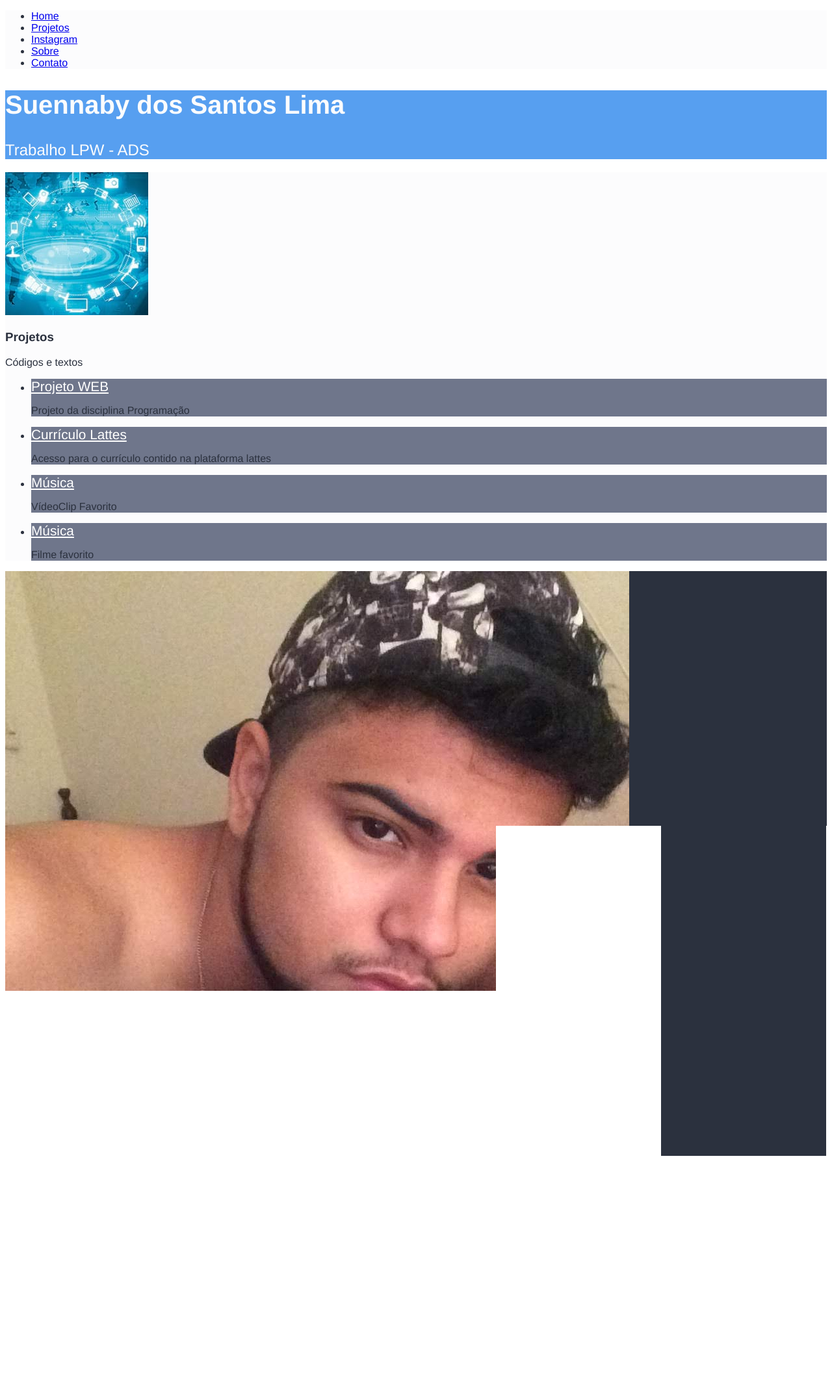
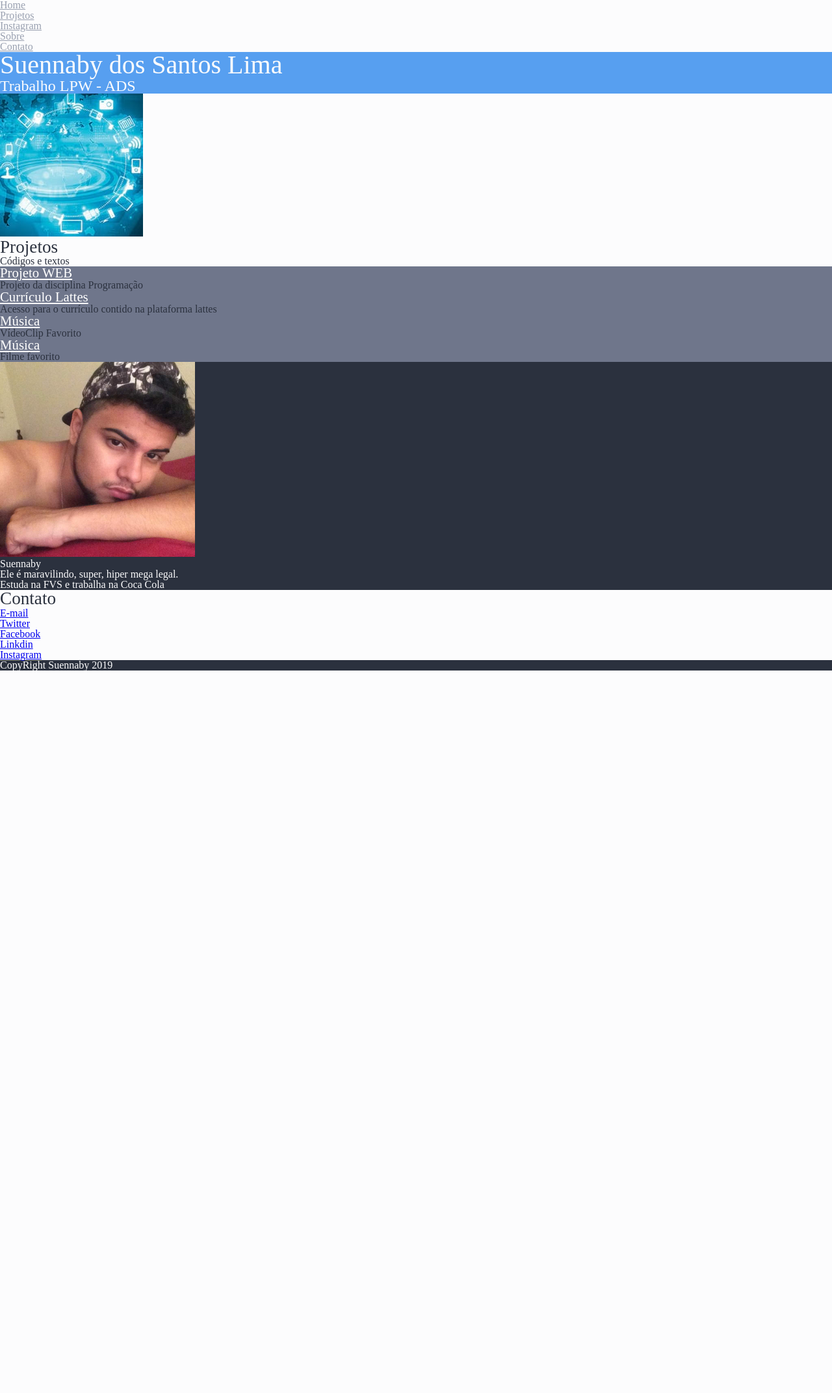
Before and after one commit to apico101010/AulasProgramacaoWeb, a PHP site: page / in a window 1280 px wide. Shown: the whole page at 65% size. After the commit the page ends 1032 px from the top, so only its background shows below. Run offline with PHP 8.4, Linux system fonts and the light colour scheme.

Commit message:
Reset css e estilos
Reset css e estilos

```diff
--- a/Teste.txt
+++ /dev/null
@@ -1 +0,0 @@
-AP Cavalcante
--- a/estilos/blog.css
+++ b/estilos/blog.css
@@ -14,6 +14,16 @@ body {
 .identificacao h2{
     font-size: 1.5em;
     font-weight: lighter;
+}
+
+section h3{
+    font-size: 1.7em;
+}
+
+header li a {
+    color: #99A0B0;
+    font-weight: lighter;
+
 }
 
 .escuras {
@@ -34,3 +44,7 @@ body {
     color: #ffffff;
     font-size: 1.3em;
 }
+
+#sobre img {
+    width:300px;
+}
--- /dev/null
+++ b/estilos/reset.css
@@ -0,0 +1,48 @@
+/* http://meyerweb.com/eric/tools/css/reset/
+  v2.0 | 20110126
+  License: none (public domain)
+*/
+
+html, body, div, span, applet, object, iframe,
+h1, h2, h3, h4, h5, h6, p, blockquote, pre,
+a, abbr, acronym, address, big, cite, code,
+del, dfn, em, img, ins, kbd, q, s, samp,
+small, strike, strong, sub, sup, tt, var,
+b, u, i, center,
+dl, dt, dd, ol, ul, li,
+fieldset, form, label, legend,
+table, caption, tbody, tfoot, thead, tr, th, td,
+article, aside, canvas, details, embed,
+figure, figcaption, footer, header, hgroup,
+menu, nav, output, ruby, section, summary,
+time, mark, audio, video {
+    margin: 0;
+    padding: 0;
+    border: 0;
+    font-size: 100%;
+    font: inherit;
+    vertical-align: baseline;
+}
+/* HTML5 display-role reset for older browsers */
+article, aside, details, figcaption, figure,
+footer, header, hgroup, menu, nav, section {
+    display: block;
+}
+body {
+    line-height: 1;
+}
+ol, ul {
+    list-style: none;
+}
+blockquote, q {
+    quotes: none;
+}
+blockquote:before, blockquote:after,
+q:before, q:after {
+    content: '';
+    content: none;
+}
+table {
+    border-collapse: collapse;
+    border-spacing: 0;
+}
--- a/index.html
+++ b/index.html
@@ -5,6 +5,7 @@
         <meta charset = "utf-8">
         <title>Blog de Suennaby</title>
         <link rel="stylesheet" href="estilos/blog.css">
+        <link rel="stylesheet" href="estilos/reset.css">
 
 
 
@@ -100,9 +101,6 @@
        </section>
 
        <section id="sobre" class = "escuras">
-
-
-
          <img alt="Foto de Suennaby" src="Imagens/IMG_2090.JPG">
          <p>Suennaby</p>
          <p>Ele é maravilindo, super, hiper mega legal.</p>
```
